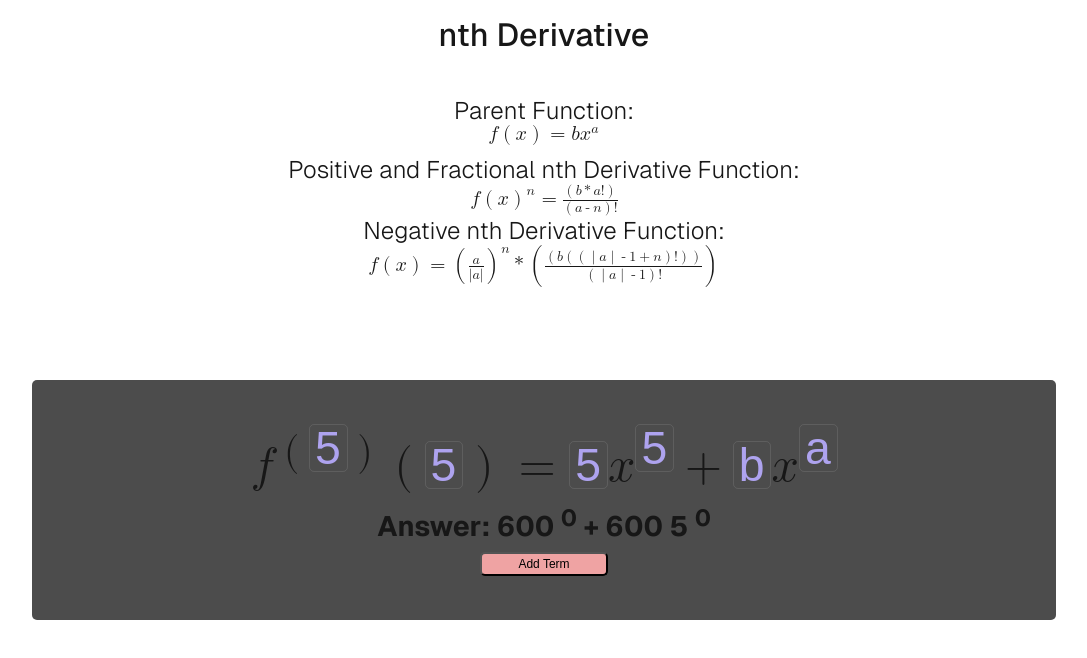
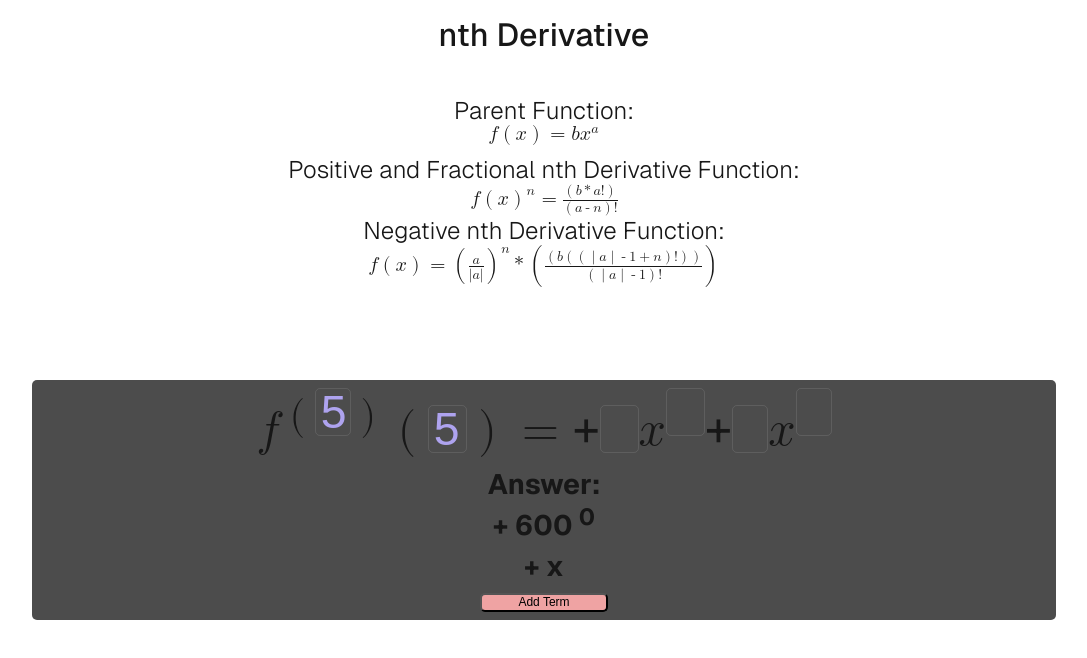
Before and after one commit to PythonDarklord/nth-derivative, a Next.js app: page / in a window 1280 px wide. Both pictures are taken after typing "5", "5", "5", "5" into the empty fields and a click on the button "Add Term". Shown: the top 658 px of the page, without its empty margins (96-1183 px from the left). Built offline with nearby package versions, Linux system fonts and the light colour scheme.

Commit message:
Adding terms to answer

```diff
--- a/pages/index.js
+++ b/pages/index.js
@@ -2,7 +2,7 @@ import Head from "next/head";
 import Image from "next/image";
 import localFont from "next/font/local";
 import styles from "@/styles/Home.module.css";
-import {abs, concat, evaluate, factorial, forEach, fraction, isInteger, isNegative} from "mathjs";
+import {abs, concat, evaluate, factorial, forEach, fraction, i, isInteger, isNegative} from "mathjs";
 import {useEffect, useState} from "react";
 
 const geistSans = localFont({
@@ -15,7 +15,7 @@ const geistMono = localFont({
   variable: "--font-geist-mono",
   weight: "100 900",
 });
-    const gcd = (a, b) => {
+    const gcf = (a, b) => {
         if (b === 0) {
             return a;
         }
@@ -23,7 +23,7 @@ const geistMono = localFont({
     }
 
 const reduceFraction = (n, d) => {
-    let greatestCommonFactor = gcd(n, d);
+    let greatestCommonFactor = gcf(n, d);
     n /= greatestCommonFactor;
     d /= greatestCommonFactor;
     return [n, d];
@@ -67,41 +67,38 @@ const multiplyX = (b, x, a) => {
 
 export default function Derivative() {
 
-    const [answer, setAnswer] = useState(["0"]);
-
-    const [exponent, setExponent] = useState(["0"]);
-
-    const [xTerm, setXTerm] = useState(["x"]);
-
     let isChecked = false;
 
-    const [aSize, setASize] = useState(1.4);
-    const [bSize, setBSize] = useState(1.4);
-    const [nSize, setNSize] = useState(1.4);
-    const [xSize, setXSize] = useState(1.4);
+    const [nSize, setNSize] = useState([1.4]);
+    const [xSize, setXSize] = useState([1.4]);
 
     const [x, setX] = useState("");
 
-    const [addedTerms, setAddedTerms] = useState([]);
+    const [terms, setTerms] = useState([{aSize: 1.4, bSize: 1.4, ans: "", expo: "", xT: "x", key: 0}]);
+
 
     useEffect(() => {
+        terms.map((term) => {
             if(x.toString() !== "") {
-            setAnswer([((multiplyX(Number(answer), Number(x), Number(exponent)))).toString()]);
-            setXTerm([""]);
-            setExponent([""]);
+                term.ans = (((multiplyX(Number(term.ans), Number(x), Number(term.expo)))).toString());
+                term.xT = "";
+                term.expo = "";
             } else {
-            setXTerm(["x"]);
+                term.xT = "x";
             }
-    }, [x])
+        })
+    },[x])
 
-    const nthDerivative = (id) => {
 
-        let a = document.getElementById("a").value;
-        let b = document.getElementById("b").value;
+    const nthDerivative = () => {
+
+       terms.map((term, id) => {
+           let a = document.getElementById(("a" + id).toString()).value;
+           let b = document.getElementById(("b"+id).toString()).value;
            let n = document.getElementById("n").value;
            setX(document.getElementById("x").value);
 
-        setExponent((Number(a) - Number(n)).toString());
+           term.expo = (Number(a) - Number(n)).toString();
            if (!isInteger(Number(a))) {
                let d = b;
                if (n > 0) {
@@ -115,15 +112,15 @@ export default function Derivative() {
                        d = d / c;
                    }
                }
-            setAnswer(d);
+               term.ans = (d);
                if (isChecked === true) {
-                setAnswer(decToFrac(answer.toString()));
+                   term.ans = (decToFrac(term.ans.toString()));
                }
            } else if (Number(a) >= 0) {
                if (Number(n) > Number(a)) {
-                setAnswer("0");
+                   term.ans = "0";
                } else {
-                setAnswer(((b * factorial(Number(a))) / factorial(Number(a) - Number(n))).toString());
+                   term.ans = (((b * factorial(Number(a))) / factorial(Number(a) - Number(n))).toString());
                }
            } else if (a < 0) {
                let top = (abs(a) - 1 + Number(n));
@@ -133,42 +130,64 @@ export default function Derivative() {
                } else if (bottom < 0) {
                    bottom = 0;
                } else {
-                setAnswer((((a / (abs(a))) ** Number(n)) * (b * (factorial(top) / factorial(bottom)))).toString());
+                   term.ans = ((((a / (abs(a))) ** Number(n)) * (b * (factorial(top) / factorial(bottom)))).toString());
                }
            }
-        return([answer, exponent, x]);
+
+           console.log(term);
+        })
     }
     const addTerm = () => {
-        const id = addedTerms.length;
+        const id = terms.length;
         if(id<4){
-            setAddedTerms(s=>[...s, {a: "a" + id, b: "b"+id, ans: nthDerivative()[0], expo: nthDerivative()[1], xT: nthDerivative()[2]}]
+            setTerms(s=>[...s, {aSize: 1.4, bSize: 1.4,  ans: "", expo: "", xT: "x", key: id}]
             );
         }
     }
 
-    const resizeA = () => {
-        let a = document.getElementById("a").value;
-        setASize(a.length + 0.4);
-        if (a === "") {
-            setASize(1.4);
+    const resizeA = (e) => {
+        terms.map((term, id) => {
+            if(id === term.key) {
+                term.aSize = (e.target.value.length + 0.4);
+                if (e.target.value === "") {
+                    term.aSize = (1.4);
                 }
                 if (window.innerHeight < 1240) {
-            setASize(a.length + 0.5);
-            if (a === "") {
-                setASize(1.7);
+                    term.aSize = (e.target.value.length + 0.5);
+                    if (e.target.value === "") {
+                        term.aSize = (1.7);
                     }
                 }
             }
-    const resizeB = () => {
-        let b = document.getElementById("b").value;
-        setBSize(b.length + 0.4);
-        if (b === "") {
-            setBSize(1.4);
+        })
+    }
+    const resizeB = (e) => {
+        terms.map((term, id) => {
+            if(id === term.key) {
+                term.bSize = (e.target.value.length + 0.4);
+                if (e.target.value === "") {
+                    term.bSize = (1.4);
                 }
                 if (window.innerHeight < 1240) {
-            setBSize(b.length + 0.5);
-            if (b === "") {
-                setBSize(1.7);
+                    term.bSize = (e.target.value.length + 0.5);
+                    if (e.target.value === "") {
+                        term.bSize = (1.7);
+                    }
+                }
+            }
+        })
+    }
+
+    const resize = (e) => {
+        const value = e.target.value;
+        e.target.value.width = value.length + 0.4;
+        if (value === ""){
+            e.target.value.width = 1.4;
+        }
+        if (window.innerHeight < 1240) {
+            e.target.value.width = value.length + 0.5;
+            if (value === "") {
+                e.target.value.length = (1.7);
             }
         }
     }
@@ -198,6 +217,7 @@ export default function Derivative() {
             }
         }
     }
+
 
     return (
         <>
@@ -328,7 +348,7 @@ export default function Derivative() {
                         </math>
                     </div>
                     <div className={styles.function}>
-                        <form onChange={() => nthDerivative("")}>
+                        <form onChange={nthDerivative}>
                             {/*Later Feature*/}
                             {/*<div className={styles.checkbox}>*/}
                             {/*    <label style={{"fontSize": "1vb"}}>Fractional Answers: </label><input type={"checkbox"} onClick={() => (isChecked = !isChecked)}></input>*/}
@@ -343,7 +363,7 @@ export default function Derivative() {
                                         </math>
                                         <input type={"number"} style={{"width": nSize + "ch"}} placeholder={"n"}
                                                 inputMode={"numeric"} id={"n"} name={"n"}
-                                                onChange={() => resizeN()}></input>
+                                                onChange={() => resizeN}></input>
                                         <math>
                                             <mo>)</mo>
                                         </math>
@@ -356,54 +376,72 @@ export default function Derivative() {
                                         <mo>)</mo>
                                         <mo>=</mo>
                                     </math>
+                                </label>
+
+                            {terms.map((term, i) => {
+                                if(terms.length > 1){
+                                    return(
+                                            <label key={i}>
+                                                +
                                                 <input
                                                     type={"number"}
-                                        style={{"width": bSize + "ch"}}
-                                        placeholder={"b"}
-                                        inputMode={"numeric"} id={"b"}
-                                        name={"b"}
-                                        onChange={() => resizeB()}></input><math><mi>x</mi></math><sup>
-                                        <input type={"number"} style={{"width": aSize + "ch"}} placeholder={"a"}
-                                               inputMode={"numeric"} id={"a"} name={"a"}
-                                               onChange={() => resizeA()}></input>
-                                    </sup>
-                                    </label>
-                            {addedTerms.map((term, i) => {
-                                return(
-                                    <label>
-                                        <math>
-                                            <mo>+</mo>
-                                        </math>
-                                        <input
-                                            type={"number"}
-                                            style={{"width": bSize + "ch"}}
+                                                    style={{"width": term.bSize + "ch"}}
                                                     placeholder={term.b}
-                                            inputMode={"numeric"} id={term.id + i}
+                                                    inputMode={"numeric"} id={term.id + i.toString()}
                                                     name={term.b}
-                                            onChange={() => resizeB()}></input>
+                                                   onChange={resizeB}></input>
                                                 <math>
                                                     <mi>x</mi>
                                                 </math>
                                                 <sup>
-                                            <input type={"number"} style={{"width": aSize + "ch"}}
+                                                    <input type={"number"} style={{"width": term.aSize + "ch"}}
                                                            placeholder={term.a}
-                                                   inputMode={"numeric"} id={term.a + i} name={term.a}
-                                                   onChange={() => resizeA()}></input>
+                                                           inputMode={"numeric"} id={term.a + i.toString()} name={term.a}
+                                                           onChange={resizeA}></input>
                                                 </sup>
                                             </label>
+                                    );
+                                } else {
+                                    return (
+                                            <label key={i}>
+                                                <input
+                                                    type={"number"}
+                                                    style={{"width": term.bSize + "ch"}}
+                                                    placeholder={"b"}
+                                                    inputMode={"numeric"} id={"b" + term.key}
+                                                    name={"b"}
+                                                    onChange={resizeB}></input>
+                                                <math>
+                                                    <mi>x</mi>
+                                                </math>
+                                                <sup>
+                                                    <input type={"number"} style={{"width": term.aSize + "ch"}}
+                                                           placeholder={"a"}
+                                                           inputMode={"numeric"} id={"a" + term.key} name={"a"}
+                                                           onChange={resizeA}></input>
+                                                </sup>
+                                            </label>
+                                    );
+                                }
 
-                                );
                             })}
+                        </form>
                         <div className={styles.answer}>
-                                <h3 id={"answer"}>Answer: {answer} {xTerm} <sup>{exponent}</sup> {addedTerms.map((term, i) => {
-                                    return(
-                                      <>
+                            <h3 id={"answer"}>Answer: </h3>
+                            {terms.map((term, i) => {
+                                if (terms.length > 1) {
+                                    return (
+                                        <h3 key={i}>
                                             + {term.ans} {term.xT} <sup>{term.expo}</sup>
-                                      </>
-                                    );
-                                })}</h3>
+                                        </h3>);
+                                } else {
+                                    return (
+                                        <h3 key={i}>
+                                            {term.ans} {term.xT} <sup>{term.expo}</sup>
+                                        </h3>);
+                                }
+                            })}
                         </div>
-                        </form>
                         <button className={styles.button} onClick={addTerm}>Add Term</button>
                     </div>
                 </main>
```
Lines whose indentation alone changed are shown as unchanged.
